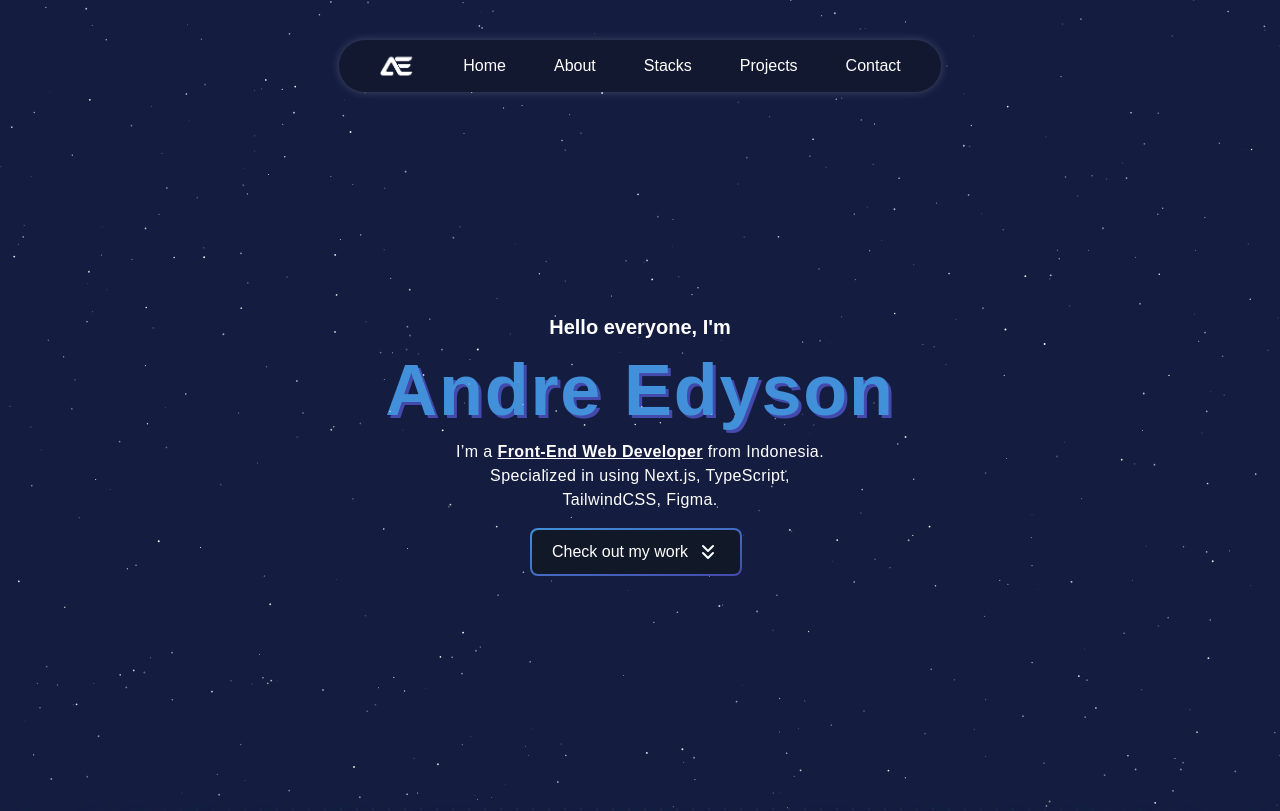
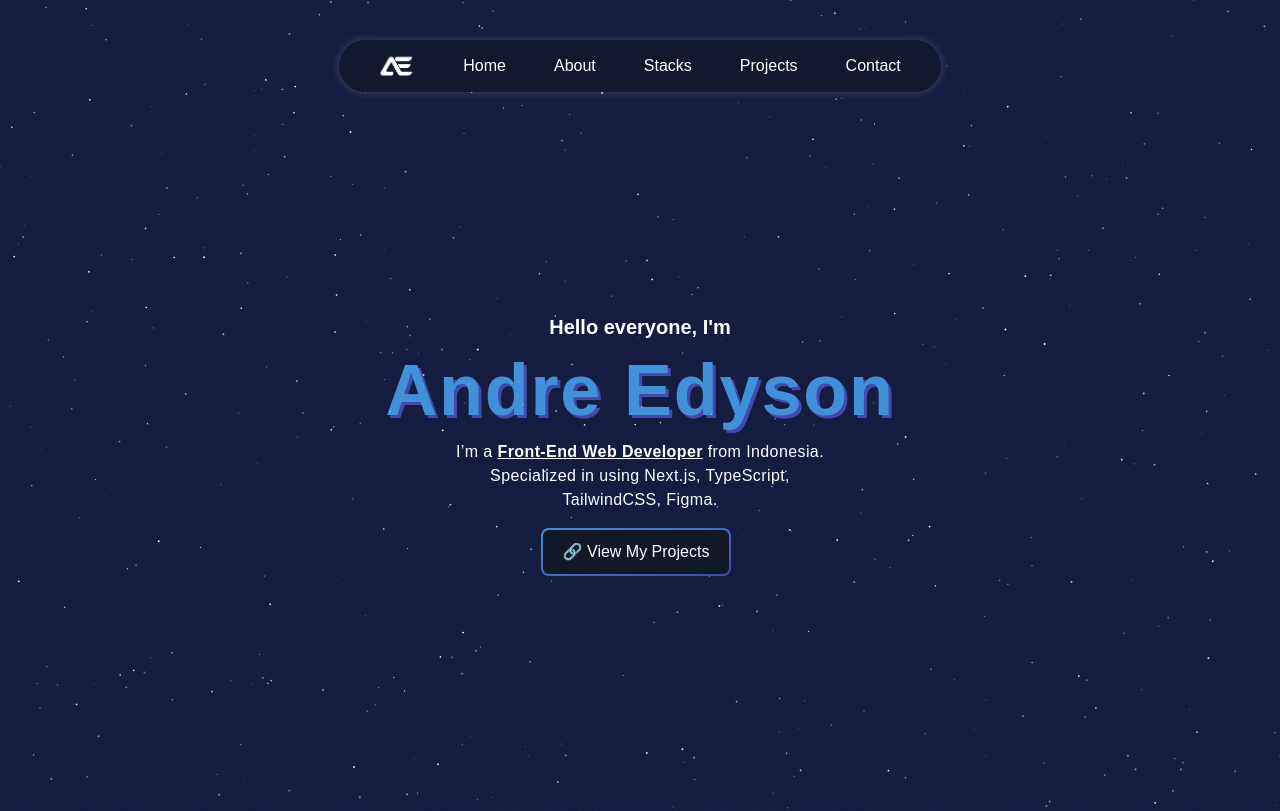
Before and after one commit to andreedyson/personal-website, a Next.js app: page / in a window 1280 px wide. Shown: the top 811 px of the page. Built offline with nearby package versions, Linux system fonts and the light colour scheme.

Commit message:
style(hero): fix text styling in hero section intro

```diff
--- a/app/components/Hero.tsx
+++ b/app/components/Hero.tsx
@@ -1,16 +1,14 @@
 "use client";
 
-import React from "react";
 import { motion } from "framer-motion";
 import { SparklesCore } from "./ui/sparkles";
 import { TextGenerateEffect } from "./ui/text-generate-effect";
-import { ChevronsDown } from "lucide-react";
 
 export default function Hero() {
   return (
     <section
       id="home"
-      className="relative flex h-[89vh] w-full flex-col items-center justify-center md:mt-10"
+      className="relative flex h-[80vh] w-full flex-col items-center justify-center md:mt-10 md:h-[89vh]"
     >
       <div className="absolute inset-0 h-screen w-full lg:-top-40 lg:h-[110vh]">
         <SparklesCore
@@ -42,7 +40,7 @@ export default function Hero() {
         </motion.h3>
         <TextGenerateEffect
           words="Andre Edyson"
-          delay={0.5}
+          delay={0.3}
           className="text-4xl [text-shadow:_3px_3px_0_rgb(68_73_172_/_100%)] md:text-5xl lg:text-7xl"
         />
         <motion.p
@@ -53,7 +51,7 @@ export default function Hero() {
           }}
           initial="hidden"
           animate="visible"
-          transition={{ duration: 1.2, delay: 1, ease: "backInOut" }}
+          transition={{ duration: 1.2, delay: 1, ease: "easeOut" }}
         >
           I’m a{" "}
           <span className="font-semibold underline">
@@ -71,12 +69,11 @@ export default function Hero() {
           }}
           initial="hidden"
           animate="visible"
-          transition={{ duration: 1, delay: 1.5, ease: "backInOut" }}
+          transition={{ duration: 1, delay: 1.5, ease: "easeOut" }}
         >
-          <button className="group relative mb-2 mr-2 mt-4 inline-flex items-center justify-center overflow-hidden rounded-lg bg-gradient-to-br from-main-blue to-dark-blue p-0.5 text-sm font-medium  text-white duration-200 hover:text-white focus:ring-4 focus:ring-main-blue group-hover:from-main-blue group-hover:to-dark-blue dark:text-black dark:focus:ring-blue-800">
+          <button className="group relative mb-2 mr-2 mt-4 inline-flex items-center justify-center overflow-hidden rounded-lg bg-gradient-to-br  from-main-blue to-dark-blue p-0.5 text-sm font-medium  text-white duration-200 hover:text-white focus:ring-4 focus:ring-main-blue group-hover:from-main-blue group-hover:to-dark-blue dark:text-black dark:focus:ring-blue-800">
             <span className="relative flex items-center gap-2 rounded-md bg-gray-900 px-5 py-2.5 text-base transition-all duration-200 ease-in group-hover:bg-opacity-0 dark:bg-white">
-              Check out my work
-              <ChevronsDown size={24} />
+              🔗 View My Projects
             </span>
           </button>
         </motion.a>
```
